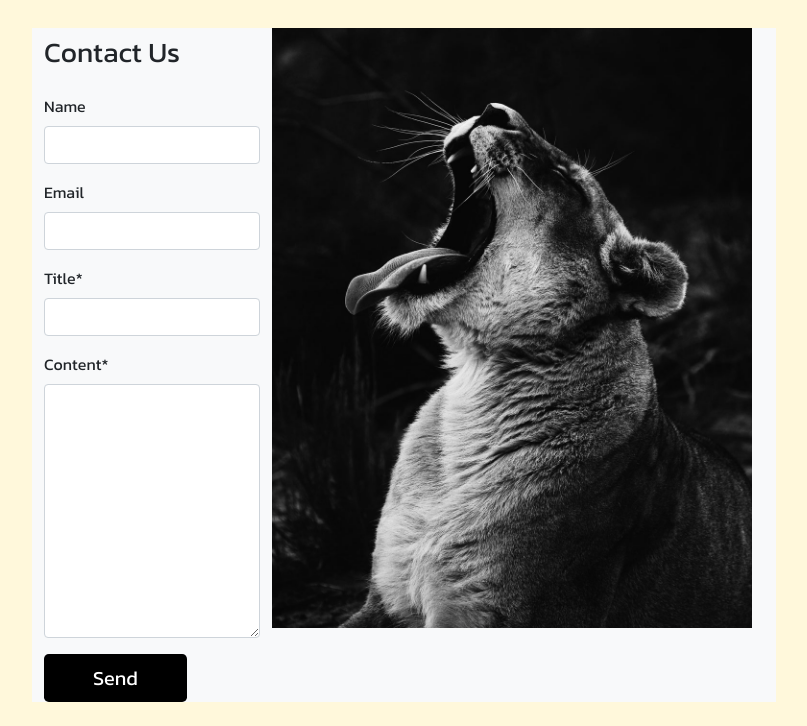
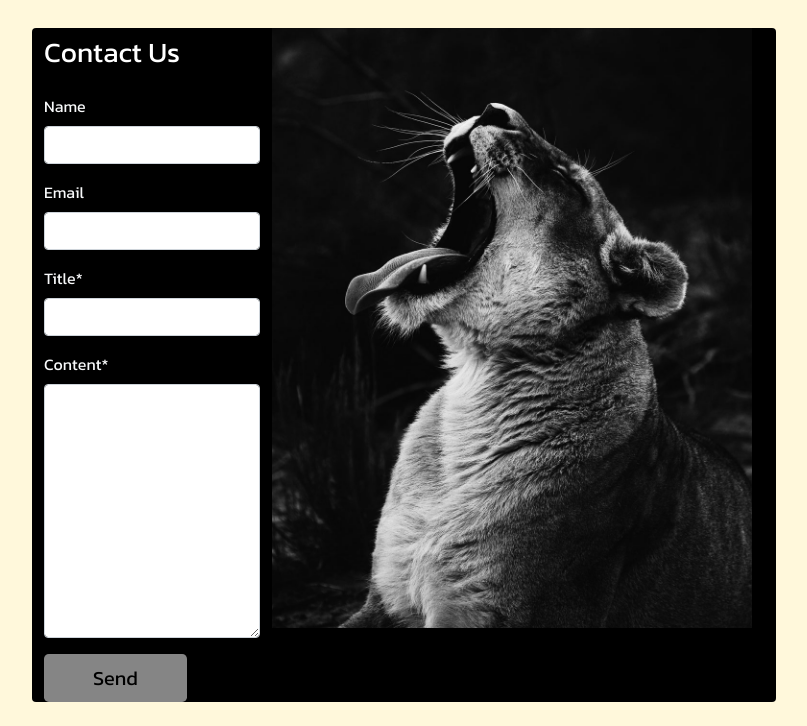
Before and after one commit to Dilu-Bilu/Hesiod, a Django app: page /about/ in a window 1280 px wide. Shown: the part 94-820 px from the top of the page, without its empty margins (236-1043 px from the left). Run offline with Django 3.2, Linux system fonts and the light colour scheme; parts of the project's set-up code (start-up, migrations or seed data) failed here and were passed over; some libraries are stand-ins or nearby versions; some web fonts are replaced.

Commit message:
Added more shit and removed Jaccard

```diff
--- a/detector/forms.py
+++ b/detector/forms.py
@@ -47,7 +47,7 @@ class FeedbackForm(forms.ModelForm):
             'Name': forms.TextInput(attrs={'class': 'form-control'}),
             'Email': forms.TextInput(attrs={'class': 'form-control'}),
             'Title': forms.TextInput(attrs={'class': 'form-control'}),
-            'Content': forms.Textarea(attrs={'class': 'form-control','rows': 3, 'cols': 4,}),
+            'Content': forms.Textarea(attrs={'class': 'form-control','rows': 2, 'cols': 4,}),
          }
 
 class FileUploadForm(forms.Form):
--- a/killgpt/templates/pages/about.html
+++ b/killgpt/templates/pages/about.html
@@ -10,18 +10,18 @@
 <script src="https://code.jquery.com/jquery-3.6.0.min.js"></script>
 
 <link href="{% static 'css/style.css'%}" rel="stylesheet">
-<main role="main pt-4" style="background: #FFF8DB;">
-   <div class=" pt-4 font-weight-bold" style="font-family: 'Kanit', sans-serif">
-    <div class="  container col-md-8 bg-light">
+<main role="main py-4" style="background: #FFF8DB;">
+   <div class=" py-4 font-weight-bold" style="font-family: 'Kanit', sans-serif">
+    <div class="  container col-md-8 bg-black rounded">
       <div class="container px-0 row">
         <div class="col-md-4">
           <div class="pt-2">
-            <h3 class="mb-4">Contact Us</h3>
+            <h3 class="mb-4 text-white">Contact Us</h3>
 
-            <form method="POST" id="contactForm" name="contactForm" class="contactForm" novalidate="novalidate">
+            <form method="POST" id="contactForm" name="contactForm" class="contactForm text-light input-dark" novalidate="novalidate">
               {% csrf_token %}
               {{ form|crispy }}
-              <button id="submit-button" class="btn btn-lg px-5 text-white" type="submit" style="background: black;; border: w#2633be;">Send</button>
+              <button id="submit-button" class="btn btn-lg px-5 text-black" type="submit" style="background: #858585; border: w#2633be;">Send</button>
               <button id="loading-spinner" class="btn btn-lg px-5 text-white" type="button" style="background: black; border: w#4E527F;display: none;">
                 <span class="spinner-border spinner-border-lg" role="status" aria-hidden="true"></span>
                 Loading...
```
Also changed, not shown: detector/texts.txt (+1 -1 lines).
